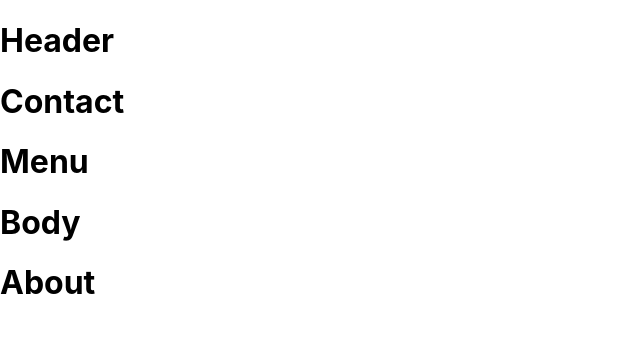
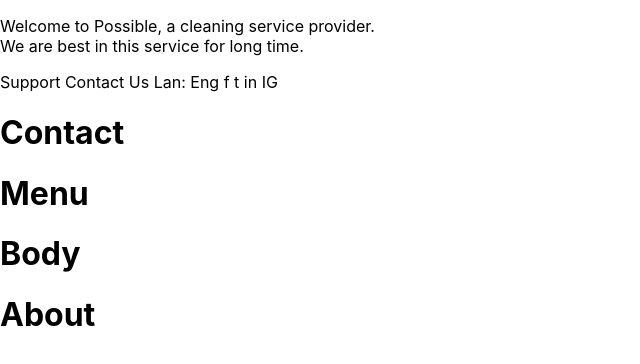
Before and after one commit to tigabum/Cleaning-Service-web, a React (Create React App) app: page / in a window 1280 px wide. Shown: the top 364 px of the page, without its empty margins (0-640 px from the left). Built offline with nearby package versions, Linux system fonts and the light colour scheme.

Commit message:
feat: add header

```diff
--- a/public/index.html
+++ b/public/index.html
@@ -9,7 +9,7 @@
       name="description"
       content="Web site created using create-react-app"
     />
-    <link rel="apple-touch-icon" href="%PUBLIC_URL%/logo192.png" />
+    <link rel="apple-touch-icon" href="%PUBLIC_URL%/logo1.jpg" />
     <!--
       manifest.json provides metadata used when your web app is installed on a
       user's mobile device or desktop. See https://developers.google.com/web/fundamentals/web-app-manifest/
@@ -24,7 +24,7 @@
       work correctly both with client-side routing and a non-root public URL.
       Learn how to configure a non-root public URL by running `npm run build`.
     -->
-    <title>React App</title>
+    <title>Possible-Cleaning Service</title>
   </head>
   <body>
     <noscript>You need to enable JavaScript to run this app.</noscript>
--- a/src/App.js
+++ b/src/App.js
@@ -1,8 +1,9 @@
+import Header from "./Component/Header";
 
 function App() {
   return (
     <div>
-      <h1>Header</h1>
+      <Header/>
       <h1>Contact</h1>
       <h1>Menu</h1>
       <h1>Body</h1>
--- /dev/null
+++ b/src/Component/Header.js
@@ -0,0 +1,20 @@
+import React from 'react';
+
+const Header = () => {
+return(
+    <div>
+        <p>Welcome to Possible, a cleaning service provider. <br/>
+            We are best in this service for long time.
+        </p>
+        <a>Support</a> { " "}
+        <a>Contact Us</a>{" "}
+        <a>Lan: Eng</a>{" "}
+        <a>f</a>{" "}
+        <a>t</a>{" "}
+        <a>in</a>{" "}
+        <a>IG</a>{" "}
+    </div>
+)
+}
+
+export default Header
```
Also changed, not shown: public/logo1.jpg (added), public/manifest.json.
